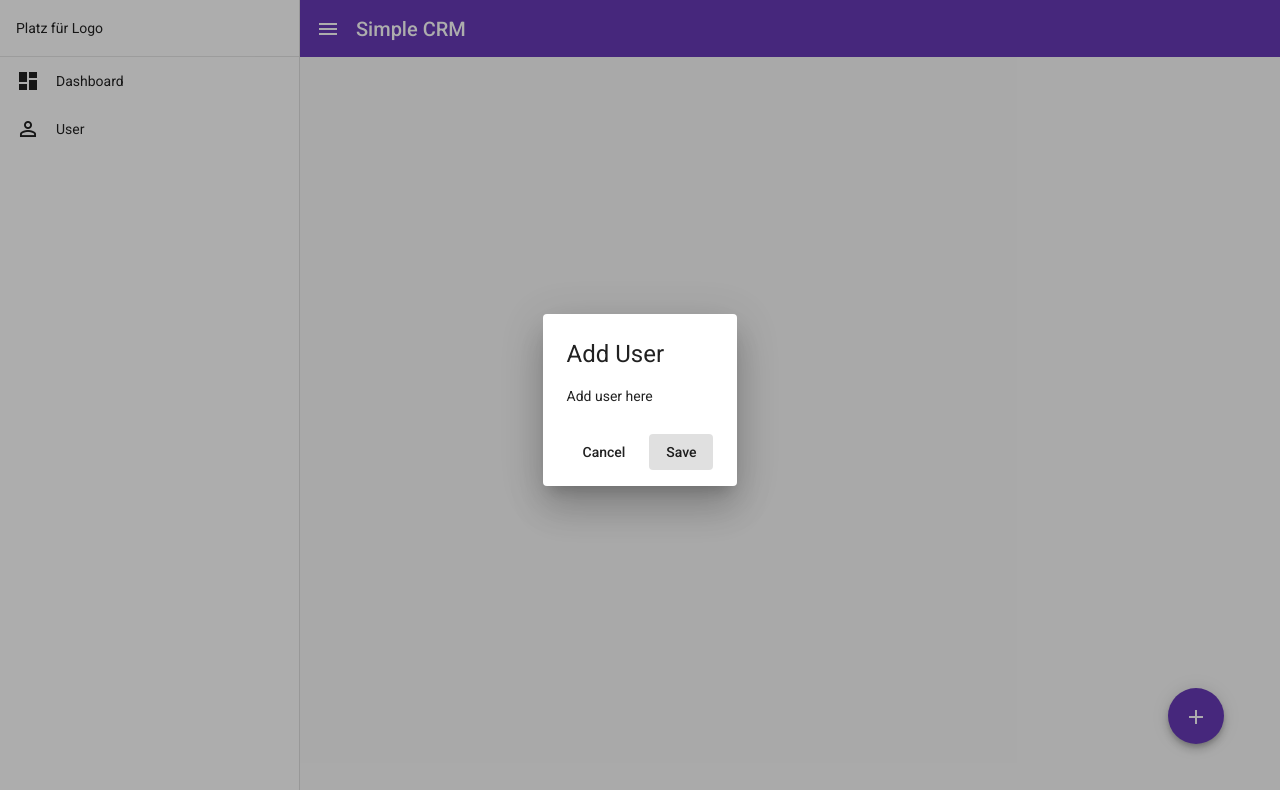
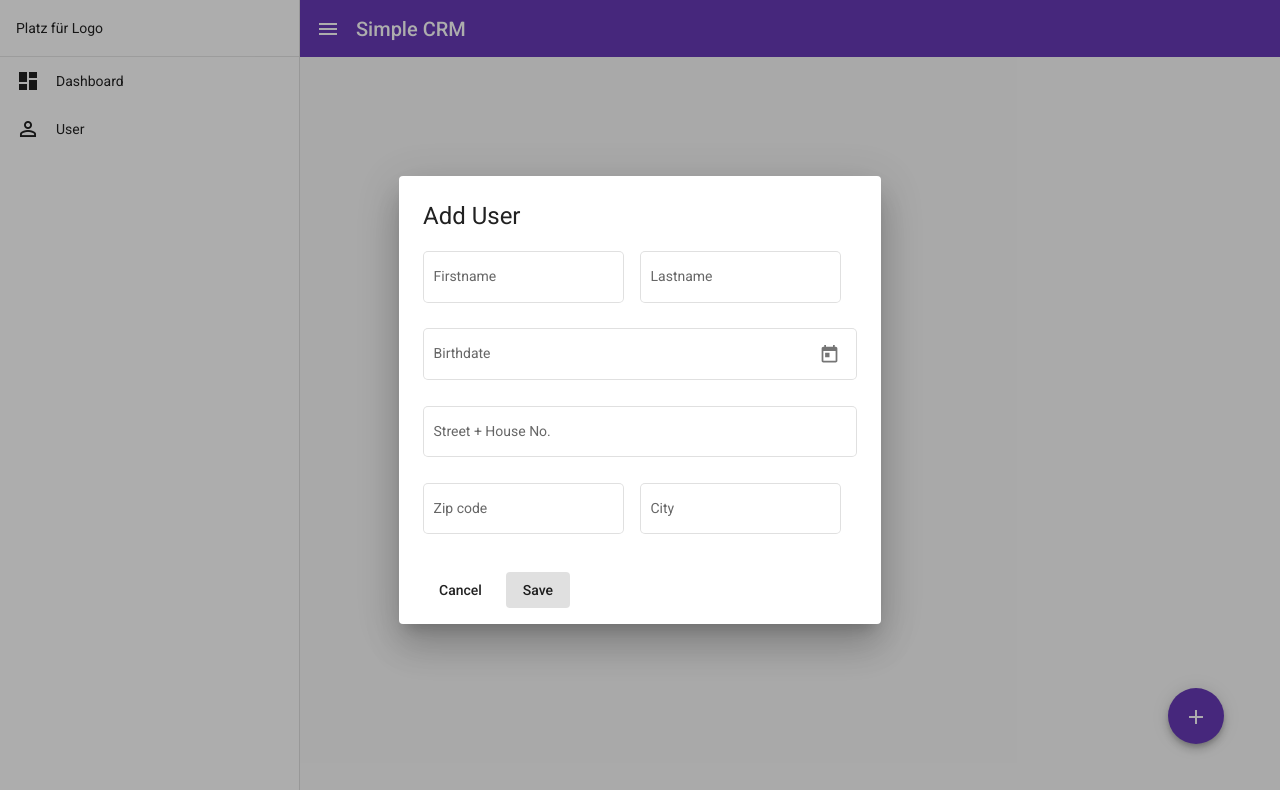
Before and after one commit to oCVamous/simple-crm, an Angular app: page /user in a window 1280 px wide. Both pictures are taken after a click on the button "add". Shown: the top 790 px of the page. Built offline with nearby package versions, Linux system fonts and the light colour scheme.

Commit message:
update dialog-add-user

```diff
--- a/src/app/dialog-add-user/dialog-add-user.component.html
+++ b/src/app/dialog-add-user/dialog-add-user.component.html
@@ -1,6 +1,50 @@
 <h1 mat-dialog-title>Add User</h1>
 <div mat-dialog-content>
-  <p>Add user here</p>
+    <div>
+        <mat-form-field class="mr-16" appearance="outline">
+            <mat-label>Firstname</mat-label>
+            <input matInput placeholder="Placeholder">
+            <!-- <mat-hint>Please enter a name</mat-hint> -->
+        </mat-form-field>
+
+        <mat-form-field appearance="outline">
+            <mat-label>Lastname</mat-label>
+            <input matInput placeholder="Placeholder">
+            <!-- <mat-hint>Please enter a name</mat-hint> -->
+        </mat-form-field>
+    </div>
+
+    <div>
+        <mat-form-field class="full-width" appearance="outline">
+            <mat-label>Birthdate</mat-label>
+            <input matInput placeholder="Placeholder" [matDatepicker]="picker1">
+            <mat-datepicker-toggle matSuffix [for]="picker1"></mat-datepicker-toggle>
+            <mat-datepicker #picker1></mat-datepicker>
+        </mat-form-field>
+    </div>
+
+    <div>
+        <mat-form-field class="full-width" appearance="outline">
+            <mat-label>Street + House No.</mat-label>
+            <input matInput placeholder="Placeholder">
+            <!-- <mat-hint>Please enter a name</mat-hint> -->
+        </mat-form-field>
+    </div>
+
+    <div>
+        <mat-form-field class="mr-16" appearance="outline">
+            <mat-label>Zip code</mat-label>
+            <input matInput placeholder="Placeholder">
+            <!-- <mat-hint>Please enter a name</mat-hint> -->
+        </mat-form-field>
+
+        <mat-form-field class="mr-16" appearance="outline">
+            <mat-label>City</mat-label>
+            <input matInput placeholder="Placeholder">
+            <!-- <mat-hint>Please enter a name</mat-hint> -->
+        </mat-form-field>
+    </div>
+
 </div>
 <div mat-dialog-actions>
   <button mat-button >Cancel</button>
--- a/src/styles.scss
+++ b/src/styles.scss
@@ -2,3 +2,11 @@
 
 html, body { height: 100%; }
 body { margin: 0; font-family: Roboto, "Helvetica Neue", sans-serif; }
+
+.mr-16 {
+    margin-right: 16px;
+}
+
+.full-width {
+    width: 100%;
+}
```
Also changed, not shown: src/app/app.module.ts (+9 -1 lines).
